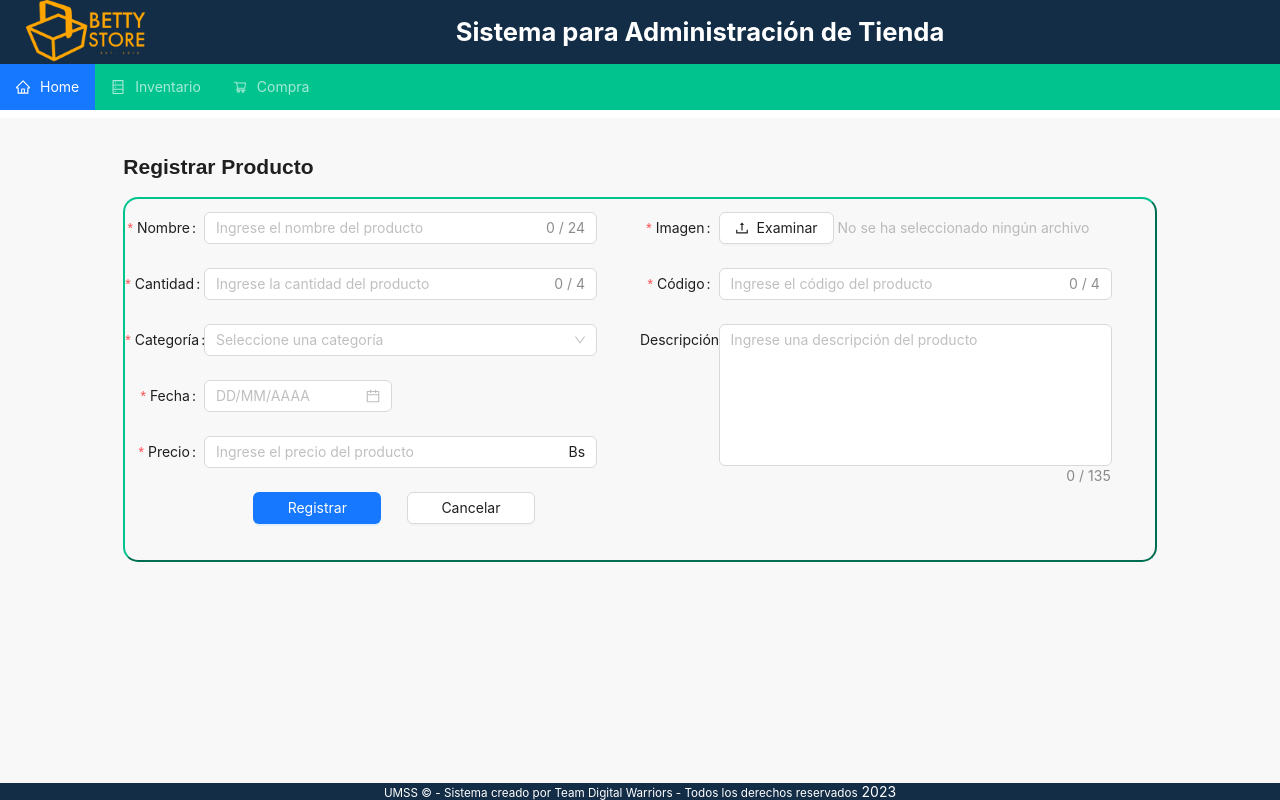
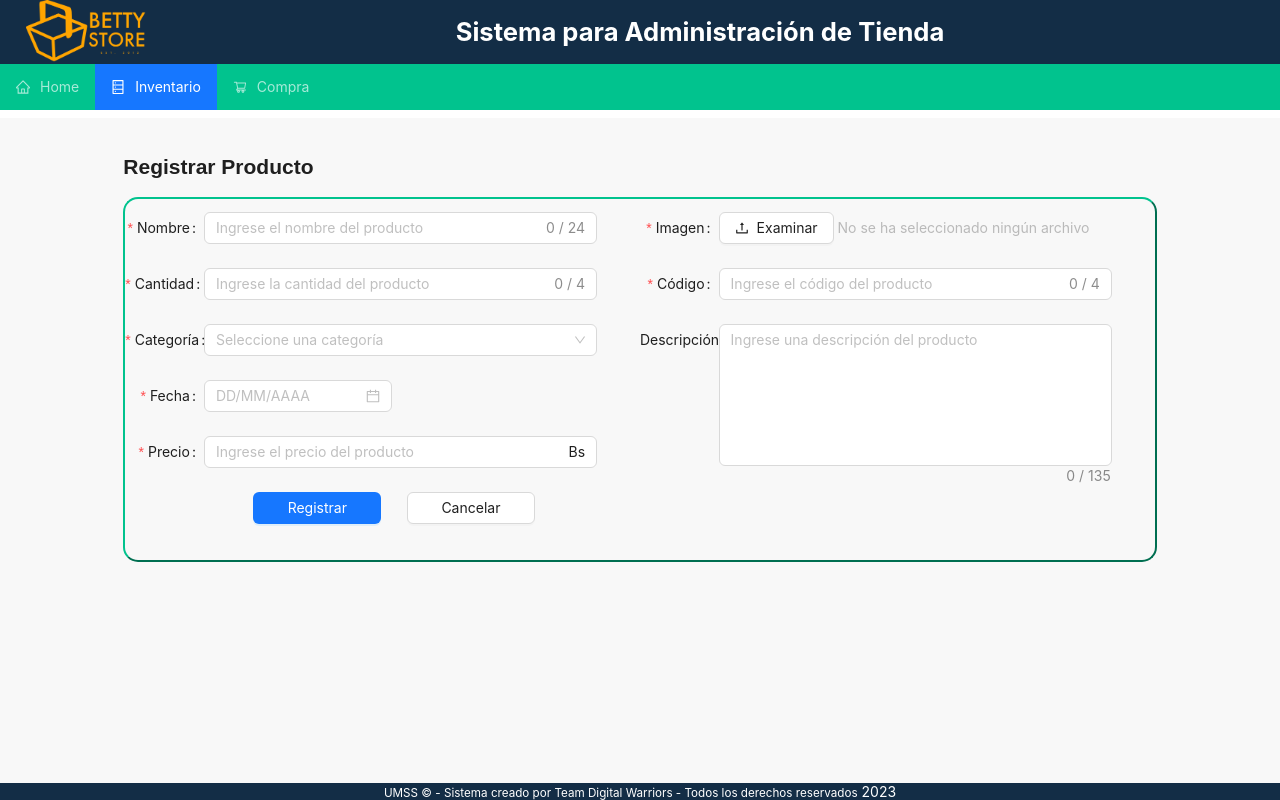
Before and after one commit to leonardoGit99/BettyStore, a React (Create React App) app in the folder bettystore/: page /registrarProducto in a window 1280 px wide. Built offline with nearby package versions, Linux system fonts and the light colour scheme.

Commit message:
Corrigiendo menu persistente y enlazando con las cards de la vista home

```diff
--- a/bettystore/src/App.jsx
+++ b/bettystore/src/App.jsx
@@ -66,11 +66,11 @@ function App() {
         <Col span={24}>
           <Content className='App-content'>
             <Routes>
-              <Route path='/' element={<Home />} />
-              <Route path='/registrarProducto' element={<FormRegProducto datosTabla={datosTabla} setDatosTabla={setDatosTabla} producto={producto} setProducto={setProducto} />} />
-              <Route path='/mostrarInventario' element={<TablaInventario datosTabla={datosTabla} setDatosTabla={setDatosTabla} producto={producto} setProducto={setProducto} />} />
-              <Route path='/registrarCompra' element={<RegistrarCompra />} />
-              <Route path='/mostrarCompra' element={<MostrarCompra />} />
+              <Route exact path='/' element={<Home />} />
+              <Route exact path='/registrarProducto' element={<FormRegProducto datosTabla={datosTabla} setDatosTabla={setDatosTabla} producto={producto} setProducto={setProducto} />} />
+              <Route exact path='/mostrarInventario' element={<TablaInventario datosTabla={datosTabla} setDatosTabla={setDatosTabla} producto={producto} setProducto={setProducto} />} />
+              <Route exact path='/registrarCompra' element={<RegistrarCompra />} />
+              <Route exact path='/mostrarCompra' element={<MostrarCompra />} />
             </Routes>
           </Content>
         </Col>
--- a/bettystore/src/components/Menu/Menu.jsx
+++ b/bettystore/src/components/Menu/Menu.jsx
@@ -1,4 +1,4 @@
-import { Link } from "react-router-dom"
+import { Link, useLocation } from "react-router-dom"
 import { useContext, useEffect, useState } from "react"
 import { ThemeContext } from "../../contexts/ThemeContext"
 import { Menu } from "antd"
@@ -9,41 +9,47 @@ import { ShoppingCartOutlined } from '@ant-design/icons'
 
 
 const items = [
-    {key: 1, label: (<Link to="/">Home</Link>), icon:<HomeOutlined/>},
-    {key: 2, label: ('Inventario'),icon:<DatabaseOutlined/> , children:[
-        {key:3, label: (<Link to="/registrarProducto">Registrar Producto</Link>)},
-        {key:4, label: (<Link to="/mostrarInventario">Mostrar Inventario</Link>)}
-    ]},
-    {key: 5, label: ('Compra'),icon:<ShoppingCartOutlined />, children:[
-        {key:6, label: (<Link to="/registrarCompra">Registrar Compra</Link>)},
-        {key:7, label: (<Link to="/mostrarCompra">Mostrar Compra</Link>)}
-    ]},
+  { key: "/", label: (<Link to="/">Home</Link>), icon: <HomeOutlined /> },
+  {
+    key: 2, label: ('Inventario'), icon: <DatabaseOutlined />, children: [
+      { key: "/registrarProducto", label: (<Link to="/registrarProducto">Registrar Producto</Link>) },
+      { key: "/mostrarInventario", label: (<Link to="/mostrarInventario">Mostrar Inventario</Link>) }
+    ]
+  },
+  {
+    key: 5, label: ('Compra'), icon: <ShoppingCartOutlined />, children: [
+      { key: "/registrarCompra", label: (<Link to="/registrarCompra">Registrar Compra</Link>) },
+      { key: "/mostrarCompra", label: (<Link to="/mostrarCompra">Mostrar Compra</Link>) }
+    ]
+  },
 ]
 
-export default function SideMenu(props){
-    const {contextTheme} = useContext(ThemeContext)
-    const [posicionActual, setPosActual] = useState(localStorage.getItem('seleccionActual') || '1');
-    useEffect(() =>{
-        localStorage.setItem('seleccionActual',posicionActual);
-    }, [posicionActual]);
+export default function SideMenu(props) {
+  const { contextTheme } = useContext(ThemeContext)
 
-    const onClick = (e) => {
-      console.log('click ', e);
-      setPosActual(e.key);
-      localStorage.setItem('seleccionActual', e.key);
-      console.log(e.key);
-    };
+  const location = useLocation();
+  const rutaActual = location.pathname;
 
-    return(
+  // Eliminar la key seleccionada del almacenamiento local del navegador cada vez que se inicia la pagina
+  localStorage.removeItem('pestaniaSeleccionada');
+
+  // Obtener la key seleccionada del almacenamiento local del navegador
+  const [pestaniaSeleccionada, setPestaniaSeleccionada] = useState(localStorage.getItem('pestaniaSeleccionada') || rutaActual);
+
+  // Actualizar la key seleccionada en el almacenamiento local del navegador
+  useEffect(() => {
+    localStorage.setItem('pestaniaSeleccionada', pestaniaSeleccionada);
+  }, [pestaniaSeleccionada]);
+
+
+  return (
     <Menu
-            onClick={onClick}
       className='App-menu'
       theme={contextTheme.name}
-            selectedKeys={[posicionActual]}
-            defaultSelectedKeys={['1']}
       items={items}
+      onClick={(e) => setPestaniaSeleccionada(e.key)}
+      selectedKeys={[pestaniaSeleccionada]}
       mode='horizontal'
     />
-
   )
 }
```
Lines whose indentation alone changed are shown as unchanged.
